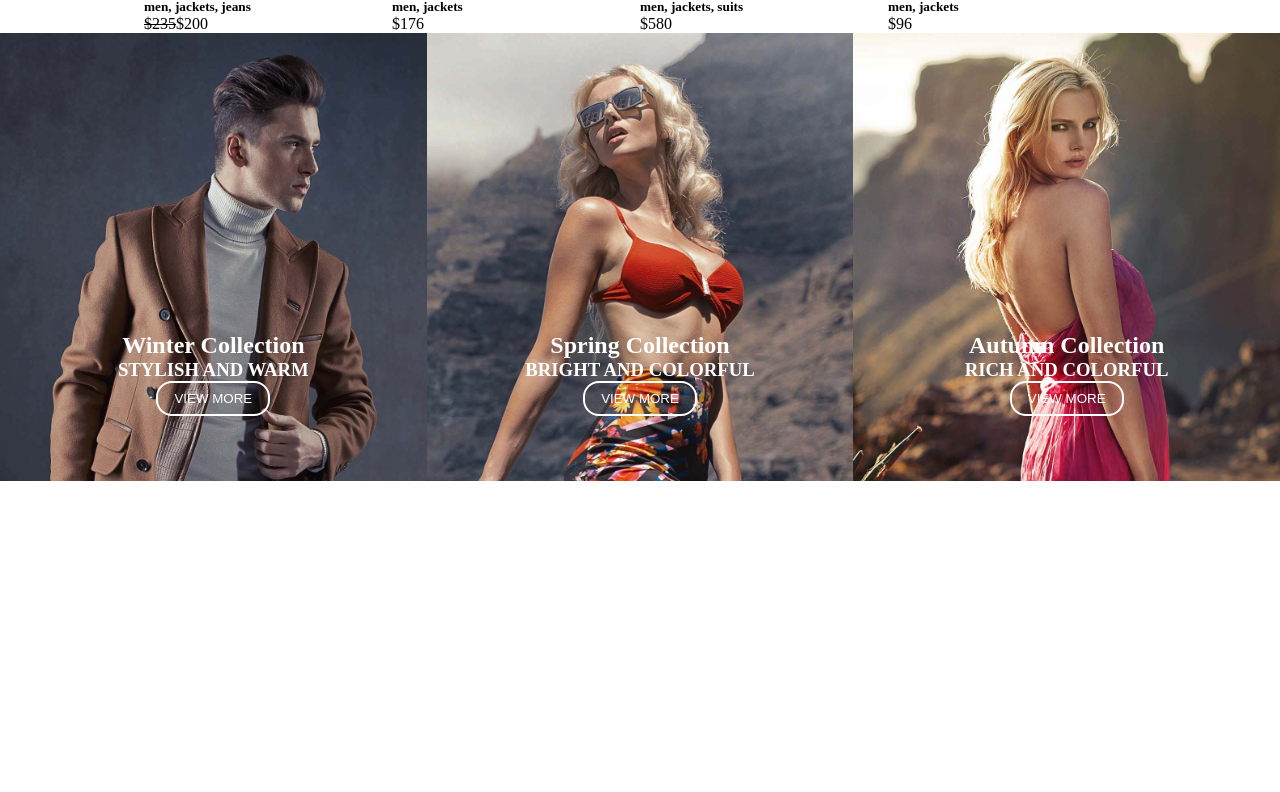
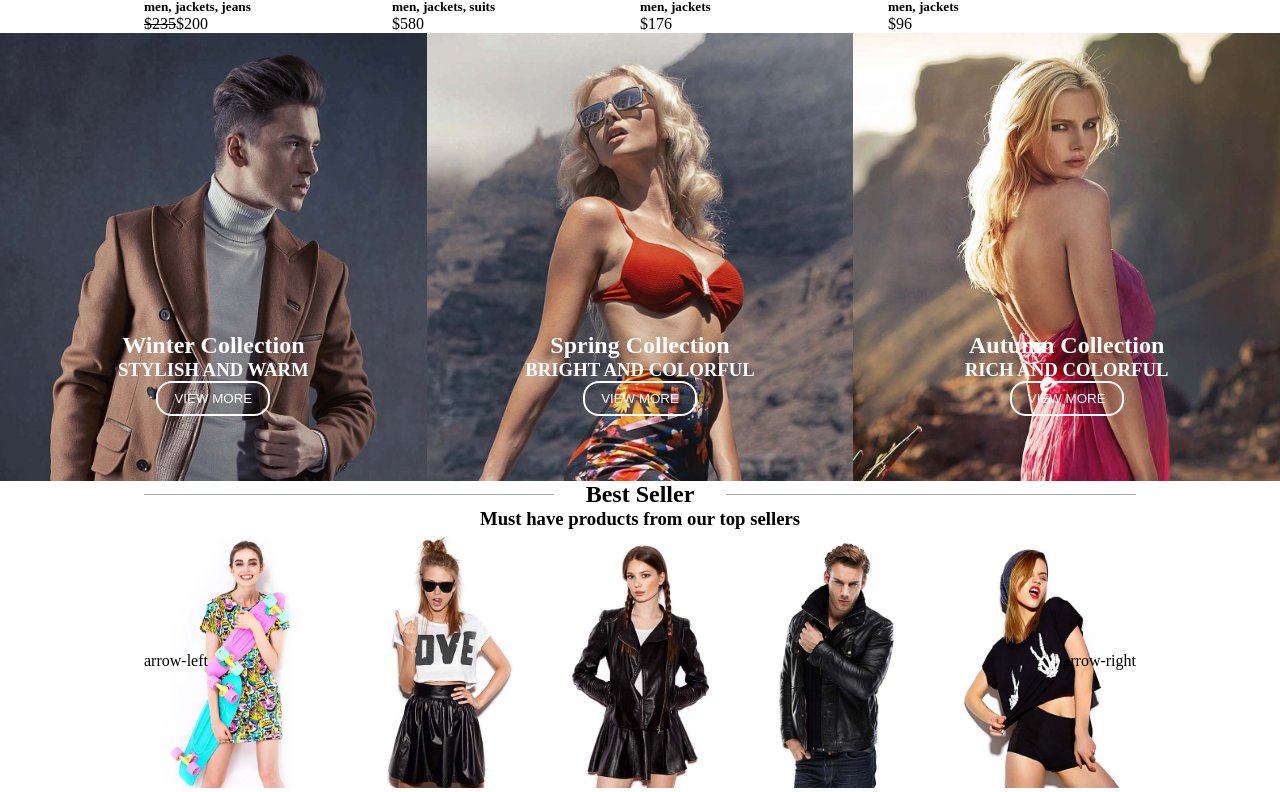
Before and after one commit to valeriosalzano/proj-html-vuejs, a Vue app: page / in a window 1280 px wide. Shown: the part 1216-2008 px from the top of the page. Before the commit the page ends 1697 px from the top, so only its background shows below. Built offline with nearby package versions, Linux system fonts and the light colour scheme.

Commit message:
added slider, added best sellers section, modified products "sold" to match screenshot order in bestsellers

```diff
--- /dev/null
+++ b/src/components/OneSlider.vue
@@ -0,0 +1,49 @@
+<template>
+  <div class="one-slider">
+    <span class="arrow left">arrow-left</span>
+    <div v-for="product in products" class="img-container">
+      <img :src="getImgPath(product.img)" :alt="product.name">
+    </div>
+    <span class="arrow right">arrow-right</span>
+  </div>
+</template>
+
+<script>
+  export default {
+    name: 'One Slider',
+    props: {
+      products: Array,
+    },
+    methods: {
+      getImgPath(img){
+      return new URL (`../assets/images/${img}`,import.meta.url).href;
+      },
+    }
+  }
+</script>
+
+<style lang="scss" scoped>
+.one-slider {
+  position: relative;
+  width: 100%;
+  display: flex;
+  .img-container{
+    width: 20%;
+    img {
+      object-fit: cover;
+      width: 100%;
+    }
+  }
+  .arrow {
+    position: absolute;
+    top: 50%;
+    transform: translateY(-50%);
+    &.left {
+      left: 0;
+    }
+    &.right{
+      right: 0;
+    }
+  }
+}
+</style>
--- a/src/components/PageMain.vue
+++ b/src/components/PageMain.vue
@@ -3,11 +3,11 @@
     <MainJumbotron></MainJumbotron>
 
     <section id="featured-products">
-      <SectionTitle>
-        <template #default>Featured Products</template>
-        <template #subtitle>Must have products from our top sellers</template>
-      </SectionTitle>
       <div class="container">
+        <SectionTitle>
+          <template #default>Featured Products</template>
+          <template #subtitle>Must have products from our top sellers</template>
+        </SectionTitle>
         <div class="categories-filter">
           <div v-for="category in featuredCategories" @click="setCategory(category)" :key="category">{{ category }}</div>
         </div>
@@ -26,7 +26,13 @@
     </section>
 
     <section id="best-sellers">
-
+      <div class="container">
+        <SectionTitle>
+          <template #default>Best Seller</template>
+          <template #subtitle>Must have products from our top sellers</template>
+        </SectionTitle>
+        <OneSlider :products="getBestSellers"></OneSlider>
+      </div>
     </section>
 
     <section id="pricing">
@@ -63,6 +69,7 @@
   import CallToAction from './CallToAction.vue';
   import OneButton from './OneButton.vue';
   import ProductCard from './ProductCard.vue';
+  import OneSlider from './OneSlider.vue'
 
   export default {
     name: 'Page Main',
@@ -73,6 +80,7 @@
     CallToAction,
     OneButton,
     ProductCard,
+    OneSlider,
 },
     data() {
       return {
@@ -107,6 +115,11 @@
             }
         });
         return filteredProducts;
+      },
+      getBestSellers(){
+        let sortedArray = this.products;
+        sortedArray.sort((a,b) => b.sold - a.sold);
+        return sortedArray.slice(0,5);
       }
     },
     methods: {
@@ -115,7 +128,7 @@
       },
       getImgPath(img){
       return new URL (`../assets/images/${img}`,import.meta.url).href;
-    },
+      },
     }
   }
 </script>
--- a/src/components/SectionTitle.vue
+++ b/src/components/SectionTitle.vue
@@ -1,5 +1,5 @@
 <template>
-  <div class="section-title container">
+  <div class="section-title">
     <h2><slot> </slot></h2>
     <h3><slot name="subtitle" ></slot> </h3>
   </div>
--- a/src/store/store.js
+++ b/src/store/store.js
@@ -7,7 +7,7 @@ export const store = reactive({
       price: 235,
       discount: 35,
       tags: ['men','jackets','jeans'],
-      sold: 30,
+      sold: 100,
       img: 'black_elegant_leather_jacket.jpg',
       reviews:{
         text: '',
@@ -33,7 +33,7 @@ export const store = reactive({
       price: 580,
       discount: '',
       tags: ['men','jackets','suits'],
-      sold: 100,
+      sold: 50,
       img: 'blue_jacket_and_white_stripe_tee.jpg',
       reviews:{
         text: '',
@@ -72,7 +72,7 @@ export const store = reactive({
       price: 30,
       discount: 5,
       tags: ['women','modern'],
-      sold: 25,
+      sold: 150,
       img: 'modern_love_tee.jpg',
       reviews:{
         text: '',
@@ -85,7 +85,7 @@ export const store = reactive({
       price: 125,
       discount: '',
       tags: ['women','jackets'],
-      sold: 60,
+      sold: 130,
       img: 'black_leather_jacket.jpg',
       reviews:{
         text: '',
@@ -98,7 +98,7 @@ export const store = reactive({
       price: 57,
       discount: '',
       tags: ['women','top','hipster'],
-      sold: 35,
+      sold: 80,
       img: 'hipster_black_top.jpg',
       reviews:{
         text: '',
```
Also changed, not shown: src/components/OneCarousel.vue (deleted, +0 -15 lines).
